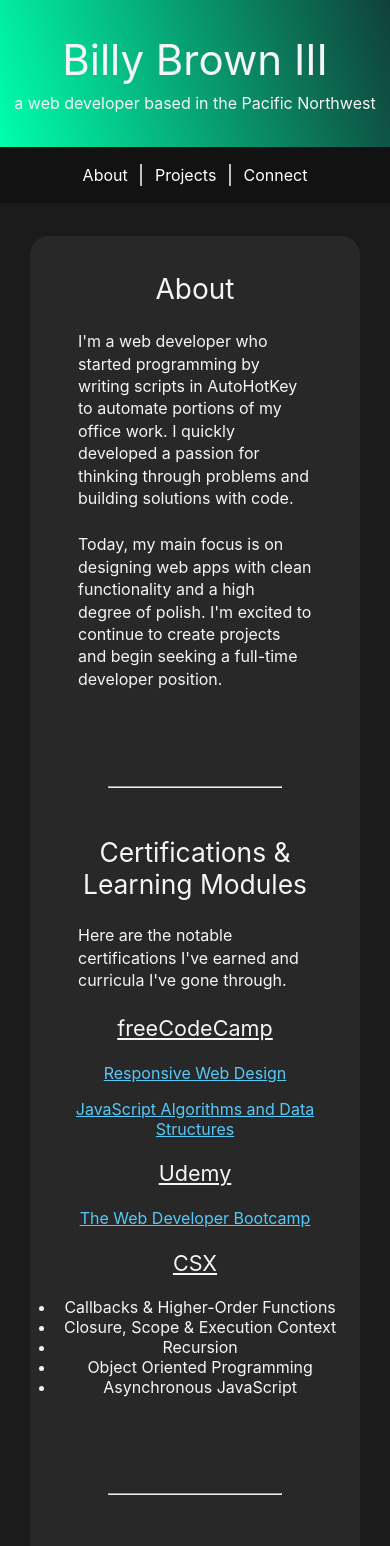
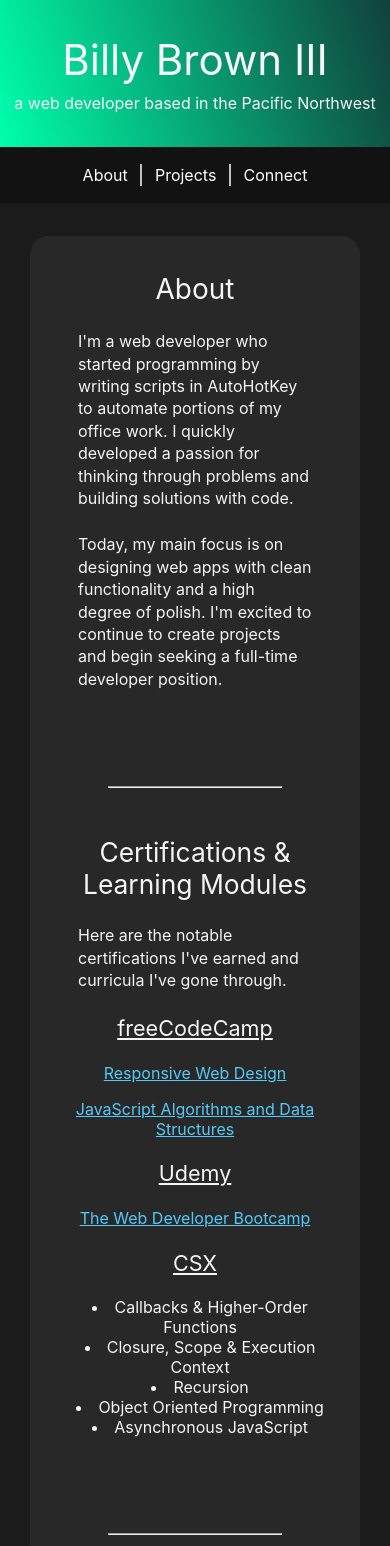
Before and after one commit to billybrown-iii/dev-portfolio, a React (Create React App) app: page / in a window 390 px wide. Shown: the top 1546 px of the page. Built offline with nearby package versions, Linux system fonts and the light colour scheme.

Commit message:
further mobile styling

```diff
--- a/src/index.css
+++ b/src/index.css
@@ -95,7 +95,7 @@ body {
 } */
 
 ul {
-  /* list-style-position: inside; */
+  list-style-position: inside;
   text-align: center;
   margin-left: -10%;
 }
```
